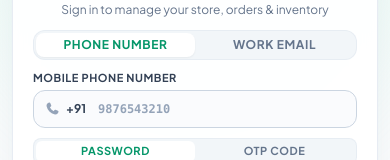
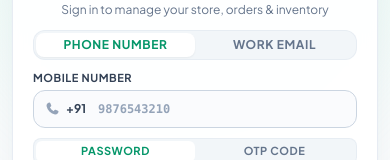
Before and after one commit to shaikh-farukh/ADAB-B2C-TEAM, a React (Vite) app in the folder ADAB-Shop-Portal/Shop-Frontend/: page /login in a window 390 px wide. Shown: the part 265-425 px from the top of the page. Built offline with nearby package versions, Linux system fonts and the light colour scheme; no server answers.

Commit message:
refactor(auth): rename mobile phone number label to mobile number

```diff
--- a/ADAB-Shop-Portal/Shop-Frontend/src/pages/SignInPage.jsx
+++ b/ADAB-Shop-Portal/Shop-Frontend/src/pages/SignInPage.jsx
@@ -354,7 +354,7 @@ export default function SignInPage() {
             {/* Identifier Input */}
             <div>
               <label className="block text-[11px] font-bold text-slate-700 uppercase tracking-wider mb-1">
-                {idMode === 'phone' ? 'Mobile Phone Number' : 'Work Email Address'}
+                {idMode === 'phone' ? 'Mobile Number' : 'Work Email Address'}
               </label>
               <div className="relative">
                 <div className="absolute inset-y-0 left-0 pl-3 flex items-center pointer-events-none text-slate-400">
--- a/ADAB-Shop-Portal/Shop-Frontend/src/pages/SignUpPage.jsx
+++ b/ADAB-Shop-Portal/Shop-Frontend/src/pages/SignUpPage.jsx
@@ -228,7 +228,7 @@ export default function SignUpPage() {
             <div className="grid grid-cols-1 sm:grid-cols-2 gap-2">
               <div>
                 <label className="block text-[11px] font-bold text-slate-700 uppercase tracking-wider mb-0.5">
-                  Mobile Phone Number
+                  Mobile Number
                 </label>
                 <div className="relative">
                   <div className="absolute inset-y-0 left-0 pl-2.5 flex items-center pointer-events-none text-slate-400">
```
Also changed, not shown: 1 other file (tests, documents, lock files or other folders).
